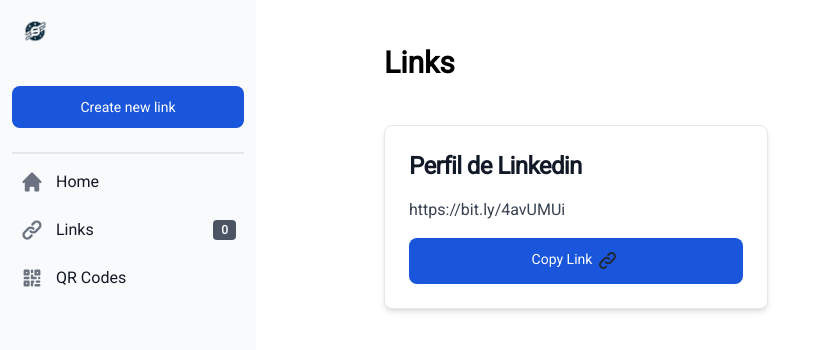
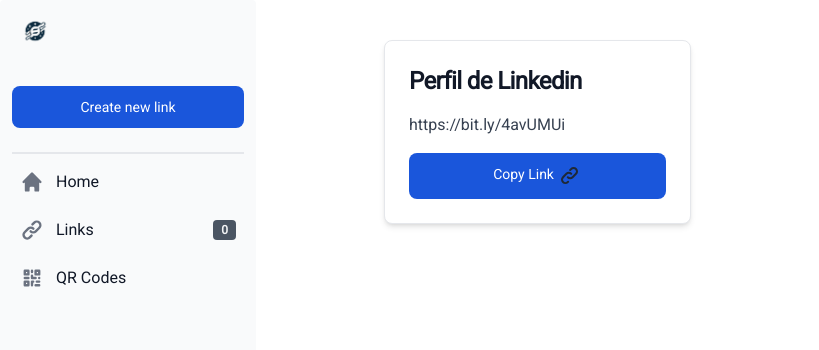
Before and after one commit to ramiroAlvarez9/shortener-link-frontend, a Next.js app: page /links in a window 1280 px wide. Shown: the top 350 px of the page, without its empty margins (0-819 px from the left). Built offline with nearby package versions, Linux system fonts and the light colour scheme.

Commit message:
first commit

```diff
--- a/package.json
+++ b/package.json
@@ -9,10 +9,13 @@
     "lint": "next lint"
   },
   "dependencies": {
+    "@nextui-org/react": "^2.2.10",
     "flowbite": "^2.3.0",
     "flowbite-react": "^0.7.5",
+    "framer-motion": "^11.0.25",
     "jest": "^29.7.0",
     "next": "14.1.4",
+    "next-themes": "^0.3.0",
     "react": "^18",
     "react-dom": "^18",
     "sass": "^1.72.0",
--- a/pages/links.tsx
+++ b/pages/links.tsx
@@ -8,8 +8,9 @@
     <>
       <section  className="section__links flex justify-center">
 
-       <div style={{width: '75%', height: '100%'}} className="links__container">
-        <h2 style={{ fontWeight: 700 ,fontSize: '30px' }} className="createlink__title mt-10">
+       <div className="links__container w-3/4 h-full">
+        <h2 style={{ fontWeight: 700 ,fontSize: '30px' }} className="createlink__title mt-10 lg:hidden
+">
             Links
         </h2>
           <CTALinkCard />
--- a/src/app/components/CTALinkCard.tsx
+++ b/src/app/components/CTALinkCard.tsx
@@ -6,7 +6,7 @@
 const CTALinkCard: NextPage<Props> = ({}) => {
   return (
     <>
-      <Card className="max-w-sm mt-10">
+      <Card className="max-w-sm mt-10 lg:w-2/5 lg:ml-0">
         <h5 className="text-2xl font-bold tracking-tight text-gray-900 dark:text-white">
           Perfil de Linkedin
         </h5>
--- a/src/app/components/CreateLinkForm.tsx
+++ b/src/app/components/CreateLinkForm.tsx
@@ -15,7 +15,7 @@
         <div className="mb-2 block">
           <Label htmlFor="password1" value="Title" />
         </div>
-        <TextInput id="password1" type="password" required />
+        <TextInput id="" type="text" required />
       </div>
       <div className="flex items-center gap-2">
         <Checkbox id="remember" />
--- a/src/app/components/HamburguerMenu.tsx
+++ b/src/app/components/HamburguerMenu.tsx
@@ -1,27 +1,36 @@
+"use client";
+
 import HamburguerMenuIcon from "./HamburguerMenuIcon";
 import Image from "next/image";
-import Logo from '../../assets/logo.png'
+import Logo from "../../assets/logo.png";
+import { useTheme } from "next-themes";
+import { useState, useEffect } from "react";
+import { useThemeMode } from "flowbite-react";
 
 interface Props {
-  openMenu: React.MouseEventHandler<HTMLDivElement> | any;
+  openMenu: React.MouseEvent<HTMLDivElement> | any;
 }
 
 const HamburguerMenu = ({ openMenu }: Props) => {
+
+
   return (
     <>
       <div className="hamburgerMenu w-full h-10 flex justify-between items-center">
-
-        <div className="button__container " onClick={ () => openMenu()}>
+        <div className="button__container " onClick={() => openMenu()}>
           <HamburguerMenuIcon />
         </div>
 
-        <Image
-          src   = {Logo}
-          width = {30}
-          height= {30}
-          alt="Picture of the author"
-          className="mr-8"
-        />
+        <div className="logo__container  ">
+
+          <Image
+            src={Logo}
+            width={30}
+            height={30}
+            alt="Picture of the author"
+            className="mr-8"
+          />
+        </div>
       </div>
     </>
   );
--- a/src/app/components/Menu.tsx
+++ b/src/app/components/Menu.tsx
@@ -1,6 +1,7 @@
 "use client";
 
 import { Sidebar } from "flowbite-react";
+import {useTheme} from "next-themes";
 import {
   HiHome,
   HiLink,
@@ -30,6 +31,7 @@
   return (
     <>
       <header className="lg:hidden ">
+
         <HamburguerMenu openMenu={openMenu} />
       </header>
 
--- a/src/app/globals.scss
+++ b/src/app/globals.scss
@@ -20,16 +20,10 @@
     --background-end-rgb: 0, 0, 0;
   }
 }
-
-body {
-
-}
-
 .hamburgerMenu {
   background-color: $backgroundMenu;
 
 }
-
 .home__section {
   width: 100%;
   height: 100vh;
--- a/src/app/layout.tsx
+++ b/src/app/layout.tsx
@@ -14,7 +14,6 @@
     <html lang="en">
       <body>
         {children}
-
       </body>
 
     </html>
--- /dev/null
+++ b/src/app/providers.tsx
@@ -0,0 +1,14 @@
+// app/providers.tsx
+"use client";
+import {NextUIProvider} from '@nextui-org/react'
+import {ThemeProvider as NextThemesProvider} from "next-themes";
+
+export function Providers({children}: { children: React.ReactNode }) {
+  return (
+    <NextUIProvider>
+      <NextThemesProvider attribute="class" defaultTheme="dark">
+        {children}
+      </NextThemesProvider>
+    </NextUIProvider>
+  )
+}
```
Also changed, not shown: tailwind.config.ts (line endings or trailing spaces), 2 other files (tests, documents, lock files or other folders).
